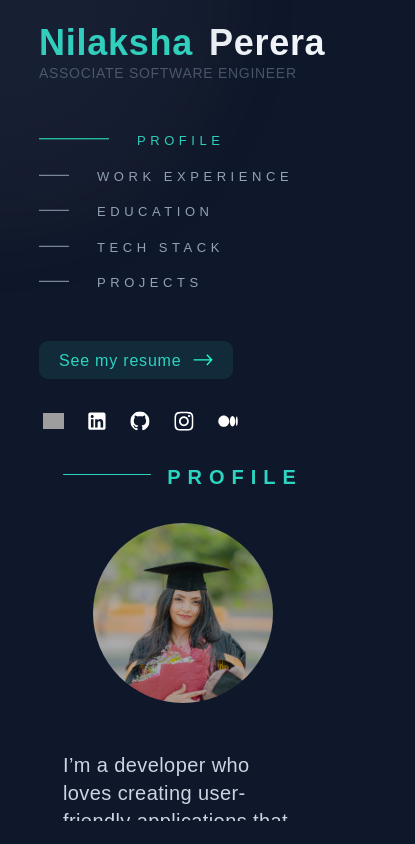
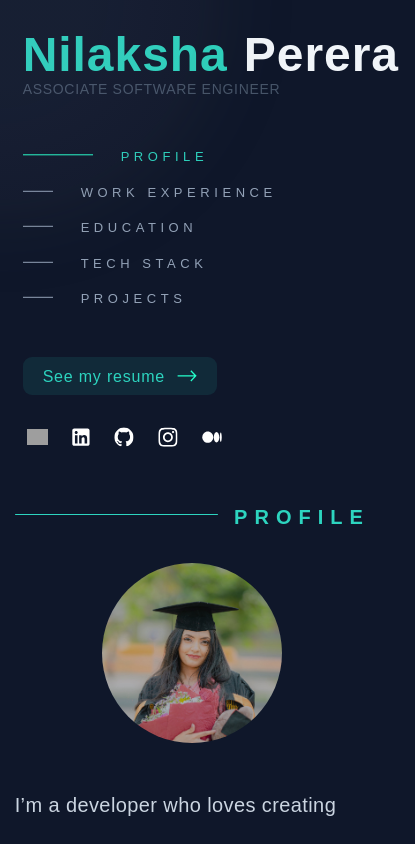
Before and after one commit to Nilaksha00/portfolio-nilaksha, a Next.js app: page / in a window 390 px wide. Shown: the whole page, 415 px wide, since content can reach past the window. Built offline with nearby package versions, Linux system fonts and the light colour scheme; grey boxes are pictures that could not be loaded.

Commit message:
Implement mobile responsiveness

```diff
--- a/app/layout.tsx
+++ b/app/layout.tsx
@@ -6,7 +6,7 @@ import { Toaster } from "react-hot-toast";
 
 const poppins = Poppins({
   subsets: ["latin"],
-  weight: ["400", "500", "600", "700"], // Specify the weights you need
+  weight: ["400", "500", "600", "700"],
 });
 export const metadata = {
   title: "Nilaksha Perera | Portfolio",
@@ -21,18 +21,14 @@ export default function RootLayout({
   return (
     <html lang="en">
       <body
-        className={`h-screen bg-slate-900 text-slate-50 xl:ml-[10%] lg:ml-[%] md:ml-[7%] sm:ml-[8%] ml-[10%] py-[6%]`}
+        className={`h-screen bg-slate-900 text-slate-50 xl:ml-[10%] lg:ml-[%] md:ml-[7%] sm:ml-[4%] ml-[4%] py-[6%]`}
       >
         <main className="h-full flex items-center flex-col xl:flex-row lg:flex-row md:flex-row">
-          {/* <div className="top-0 left-0 w-full h-auto lg:w-1/3 xl:w-1/3 md:w-1/3 xl:sticky lg:sticky md:sticky flex items-center justify-center">
-            <Header />
-          </div>
-          */}
-          <div className=" w-full h-full md:w-4/12 flex items-center">
+          <div className="w-full h-full md:w-4/12 flex items-center hidden md:block">
             <Header />
           </div>
           <div className="w-full md:w-1/12 "></div>
-          <div className="h-full md:w-7/12 overflow-y-auto custom-scrollbar mt-2 main-container">
+          <div className="h-full md:w-7/12 overflow-y-auto custom-scrollbar mt-2">
             {children}
           </div>
         </main>
--- a/app/page.tsx
+++ b/app/page.tsx
@@ -1,30 +1,79 @@
+// "use client";
+
+// import About from "@/components/about";
+// import Education from "@/components/education";
+// import Experience from "@/components/experience";
+// import Image from "next/image";
+// import { motion } from "framer-motion";
+// import Projects from "@/components/projects";
+// import Techstack from "@/components/techstack";
+// import Header from "@/components/header";
+
+// export default function Home() {
+//   return (
+//     <motion.main
+//       className="h-full overflow-y-auto scroll-smooth h-full  xl:pr-[18%] lg:pr-[18%] md:pr-[4%] sm:pr-[5%] pr-[5%]"
+//       initial={{ opacity: 0, x: 700 }}
+//       whileInView={{ opacity: 1, x: 0 }}
+//       // viewport={{ once: true }}
+//       // transition={{
+//       //   // opacity: { duration: 0.5, delay: 0.5 }, // Delay the opacity transition
+//       //   x: {  delay: 0.5 }, // Delay the x transition
+//       // }}
+//     >
+//       <div className="md:pl-0 pl-8 md:hidden mb-8">
+//         <Header />
+//       </div>
+//       <About />
+//       <Experience />
+//       <Education />
+//       <Techstack />
+//       <Projects />
+//     </motion.main>
+//   );
+// }
+
 "use client";
 
+// page.tsx
+import dynamic from "next/dynamic";
+import { useEffect, useState } from "react";
 import About from "@/components/about";
 import Education from "@/components/education";
 import Experience from "@/components/experience";
-import Image from "next/image";
-import { motion } from "framer-motion";
 import Projects from "@/components/projects";
 import Techstack from "@/components/techstack";
+import Header from "@/components/header";
 
-export default function Home() {
+// Dynamically load Framer Motion's motion.main without SSR
+const MotionMain = dynamic(
+  () => import("framer-motion").then((mod) => mod.motion.main),
+  { ssr: false }
+);
+
+const Page = () => {
+  const [isClient, setIsClient] = useState(false);
+
+  useEffect(() => {
+    setIsClient(true);
+  }, []);
+
   return (
-    <motion.main
-      className="h-full overflow-y-auto scroll-smooth h-full  xl:pr-[18%] lg:pr-[18%] md:pr-[12%] sm:pr-[12%] pr-[18%]"
-      initial={{ opacity: 0, x: 700 }}
-      whileInView={{ opacity: 1, x: 0 }}
-      viewport={{ once: true }}
-      // transition={{
-      //   // opacity: { duration: 0.5, delay: 0.5 }, // Delay the opacity transition
-      //   x: {  delay: 0.5 }, // Delay the x transition
-      // }}
+    <MotionMain
+      className="h-full overflow-y-auto scroll-smooth xl:pr-[18%] lg:pr-[18%] md:pr-[4%] sm:pr-[5%] pr-[5%]"
+      initial={!isClient ? {} : { opacity: 0, x: 700 }}
+      animate={!isClient ? {} : { opacity: 1, x: 0 }}
     >
+      <div className="md:pl-0 pl-8 md:hidden mb-8">
+        <Header />
+      </div>
       <About />
       <Experience />
       <Education />
       <Techstack />
       <Projects />
-    </motion.main>
+    </MotionMain>
   );
-}
+};
+
+export default Page;
--- a/components/education.tsx
+++ b/components/education.tsx
@@ -8,7 +8,7 @@ export default function Education() {
   return (
     <div
       id="education"
-      className="w-full min-h-full bg-none text-xl tracking-wide text-slate-300 font-light mb-24 p-3"
+      className="w-full min-h-full bg-none text-xl tracking-wide text-slate-300 font-light mb-24 p-6 md:p-3"
     >
       <div className="flex items-center w-full mb-8">
         <hr className="flex-grow border-t-1 border-teal-400 mb-1 rounded-full" />
@@ -25,7 +25,7 @@ export default function Education() {
           whileHover={{ scale: 1.02 }}
           transition={{ type: "spring", stiffness: 300, damping: 20 }}
         >
-          <div className="p-12 h-full w-full transition-transform transform duration-300 ease-in-out">
+          <div className="p-4 md:p-12 h-full w-full transition-transform transform duration-300 ease-in-out">
             <div className="flex items-center justify-between gap-4 flex-nowrap mb-4">
               <div>
                 <h2 className="text-xl font-medium m-0 tracking-wide">
--- a/components/experience.tsx
+++ b/components/experience.tsx
@@ -3,18 +3,19 @@
 import React from "react";
 import { motion } from "framer-motion";
 import { experiencesData } from "@/lib/data";
+import Image from "next/image";
 
 export default function Experience() {
   return (
     <section
       id="experience"
-      className="w-full min-h-full bg-none text-xl tracking-wide text-slate-300 font-light mb-24 p-3"
+      className="w-full min-h-full bg-none text-xl tracking-wide text-slate-300 font-light mb-24 p-6 md:p-3"
     >
       <div className="flex items-center w-full mb-8">
         <hr className="flex-grow border-t-1 border-teal-400 mb-1 rounded-full" />
 
         <h2 className="my-0 ml-4 text-teal-400 font-semibold tracking-widest">
-         WORK EXPERIENCE
+          WORK EXPERIENCE
         </h2>
       </div>
 
@@ -25,15 +26,30 @@ export default function Experience() {
           whileHover={{ scale: 1.02 }}
           transition={{ type: "spring", stiffness: 300, damping: 20 }}
         >
-          <div className="p-12 h-full w-full transition-transform transform duration-300 ease-in-out">
+          <a
+            href={i.link} // Replace i.url with the actual URL for each item
+            target="_blank"
+            rel="noopener noreferrer"
+            className="block p-4 md:p-12 h-full w-full transition-transform transform duration-300 ease-in-out"
+          >
             <div className="text-sm text-slate-400 mb-3 uppercase font-medium tracking-wider">
               {i.date}
             </div>
             <h2 className="text-xl font-medium mb-2 tracking-wide text-slate-200">
               {i.title}
-              <span className="text-teal-400 mx-2">· {i.company}</span>
+              <span className="text-teal-400 mx-2">
+                · {i.company}
+                {/* <span>
+                  <Image
+                    src="/arrow.svg"
+                    width={20}
+                    height={11.3}
+                    alt="Arrow"
+                  />
+                </span> */}
+              </span>
             </h2>
-            <p className="text-gray-300 my-5 text-[18px] font-base  leading-snug">
+            <p className="text-gray-300 my-5 text-[18px] font-base leading-snug">
               {i.description}
             </p>
             <div className="flex flex-wrap gap-2">
@@ -46,7 +62,7 @@ export default function Experience() {
                 </span>
               ))}
             </div>
-          </div>
+          </a>
         </motion.div>
       ))}
     </section>
--- a/components/header.tsx
+++ b/components/header.tsx
@@ -42,7 +42,7 @@ export default function Header() {
                 (link) => link.hash === `#${entry.target.id}`
               );
               if (visibleSection) {
-                setActiveIndex(visibleSection.id);
+                setActiveIndex(visibleSection.id || 1);
                 console.log("Section highlighted:", visibleSection.name); // Debug log
               }
             }
@@ -101,8 +101,7 @@ export default function Header() {
       {/* Name and position */}
       <div>
         <div className="m-0 p-0">
-          <p className="text-teal-400 xl:text-6xl lg:text-6xl md:text-5xl sm:text-4xl text-4xl font-bold tracking-wide p-0 m-0">
-            {/* <span className="text-slate-100 mr-1">Nilaksha</span> Perera */}
+          <p className="text-teal-400 xl:text-6xl lg:text-6xl md:text-5xl sm:text-5xl text-5xl font-bold tracking-wide p-0 m-0">
 
             <motion.span
               className="mr-4"
--- a/components/projects.tsx
+++ b/components/projects.tsx
@@ -9,7 +9,7 @@ export default function Projects() {
   return (
     <div
       id="projects"
-      className="w-full min-h-screen bg-none text-xl tracking-wide text-slate-300 font-light mb-32 p-3"
+      className="w-full min-h-screen bg-none text-xl tracking-wide text-slate-300 font-light mb-32 p-6 md:p-3"
     >
       <div className="flex items-center w-full mb-8">
         <hr className="flex-grow border-t-1 border-teal-400 mb-1 rounded-full" />
@@ -24,7 +24,7 @@ export default function Projects() {
           key={index}
           whileHover={{ scale: 1.02 }}
           transition={{ type: "spring", stiffness: 300, damping: 20 }}
-          className="bg-slate-800/50 text-white p-12 rounded-2xl shadow-md w-full my-6 flex flex-row gap-6"
+          className="bg-slate-800/50 text-white p-4 md:p-12 rounded-2xl shadow-md w-full my-6 flex flex-row gap-6"
         >
           {/* <div className="text-sm text-slate-400 mb-3 uppercase font-medium tracking-wider">{i.date}</div> */}
           {/* <div className="w-[240px]">
--- a/components/techstack.tsx
+++ b/components/techstack.tsx
@@ -8,7 +8,7 @@ export default function Techstack() {
   return (
     <div
       id="techstack"
-      className="w-full min-h-screen bg-none text-xl tracking-wide text-slate-300 font-light mb-32 p-3"
+      className="w-full min-h-screen bg-none text-xl tracking-wide text-slate-300 font-light mb-32 p-6 md:p-3"
     >
       <div className="flex items-center w-full mb-8">
         <hr className="flex-grow border-t-1 border-teal-400 mb-1 rounded-full" />
@@ -21,7 +21,7 @@ export default function Techstack() {
       {skillsData.map((i, index) => (
         <motion.div
           key={index}
-          className="bg-slate-800/50 text-white rounded-2xl shadow-md w-full my-6 p-12"
+          className="bg-slate-800/50 text-white rounded-2xl shadow-md w-full my-6 p-4 md:p-12"
           whileHover={{ scale: 1.03 }}
           transition={{ type: "spring", stiffness: 300, damping: 20 }}
         >
--- a/lib/data.ts
+++ b/lib/data.ts
@@ -66,6 +66,7 @@ export const experiencesData = [
       "Bootstrap",
       "HTML & CSS",
     ],
+    link: "https://tstpl.com/digital-signage-tstechnologies/",
   },
   // {
   //   company: "Voxitec",
@@ -85,6 +86,7 @@ export const experiencesData = [
     icon: React.createElement(FaReact),
     date: " March - Nov 2022",
     skills: ["Javascript", "EmberJS", "Sass", "HTML"],
+    link: "https://directfn.sa/en/pro11",
   },
 ] as const;
 
```
